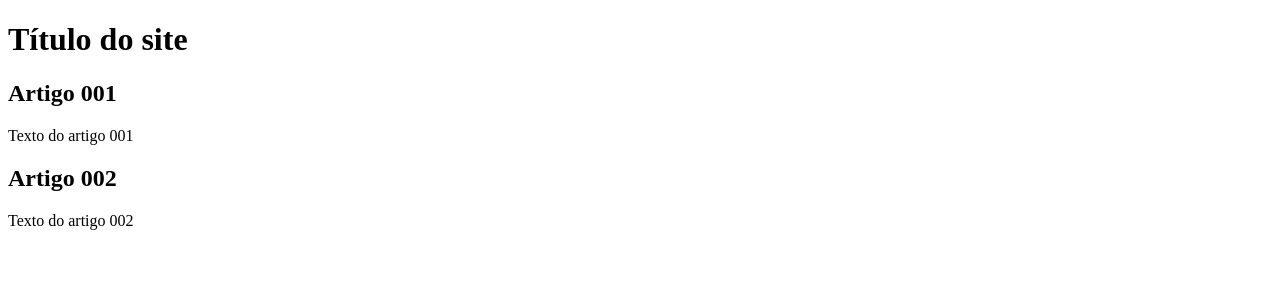
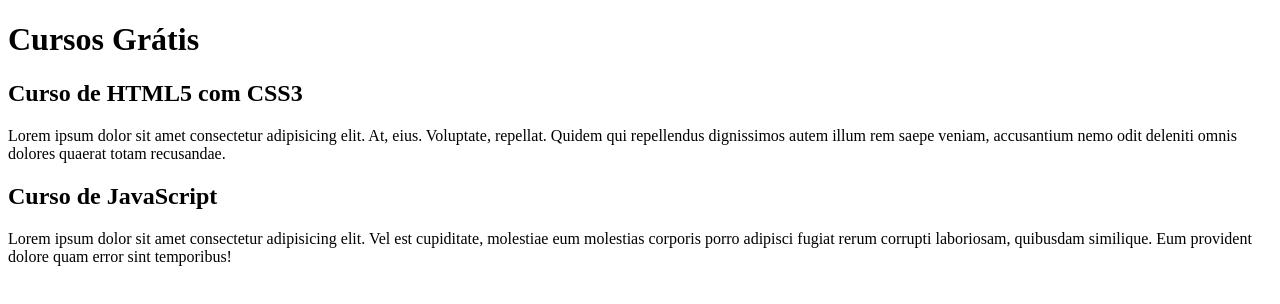
Before and after one commit to etelvinaoliveira/projeto-site, a plain HTML site: page index.html in a window 1280 px wide. Drawn offline with Linux system fonts and the light colour scheme.

Commit message:
iniciando o conteúdo

```diff
--- a/index.html
+++ b/index.html
@@ -9,16 +9,16 @@
 <body>
   <main>
     <header>
-      <h1>Título do site</h1>
+      <h1>Cursos Grátis</h1>
     </header>
   </main>
   <article>
-    <h2>Artigo 001</h2>
-    <p>Texto do artigo 001</p>
+    <h2>Curso de HTML5 com CSS3</h2>
+    <p>Lorem ipsum dolor sit amet consectetur adipisicing elit. At, eius. Voluptate, repellat. Quidem qui repellendus dignissimos autem illum rem saepe veniam, accusantium nemo odit deleniti omnis dolores quaerat totam recusandae.</p>
   </article>
   <article>
-    <h2>Artigo 002</h2>
-    <p>Texto do artigo 002</p>
+    <h2>Curso de JavaScript</h2>
+    <p>Lorem ipsum dolor sit amet consectetur adipisicing elit. Vel est cupiditate, molestiae eum molestias corporis porro adipisci fugiat rerum corrupti laboriosam, quibusdam similique. Eum provident dolore quam error sint temporibus!</p>
   </article>
 </body>
 </html>
```
